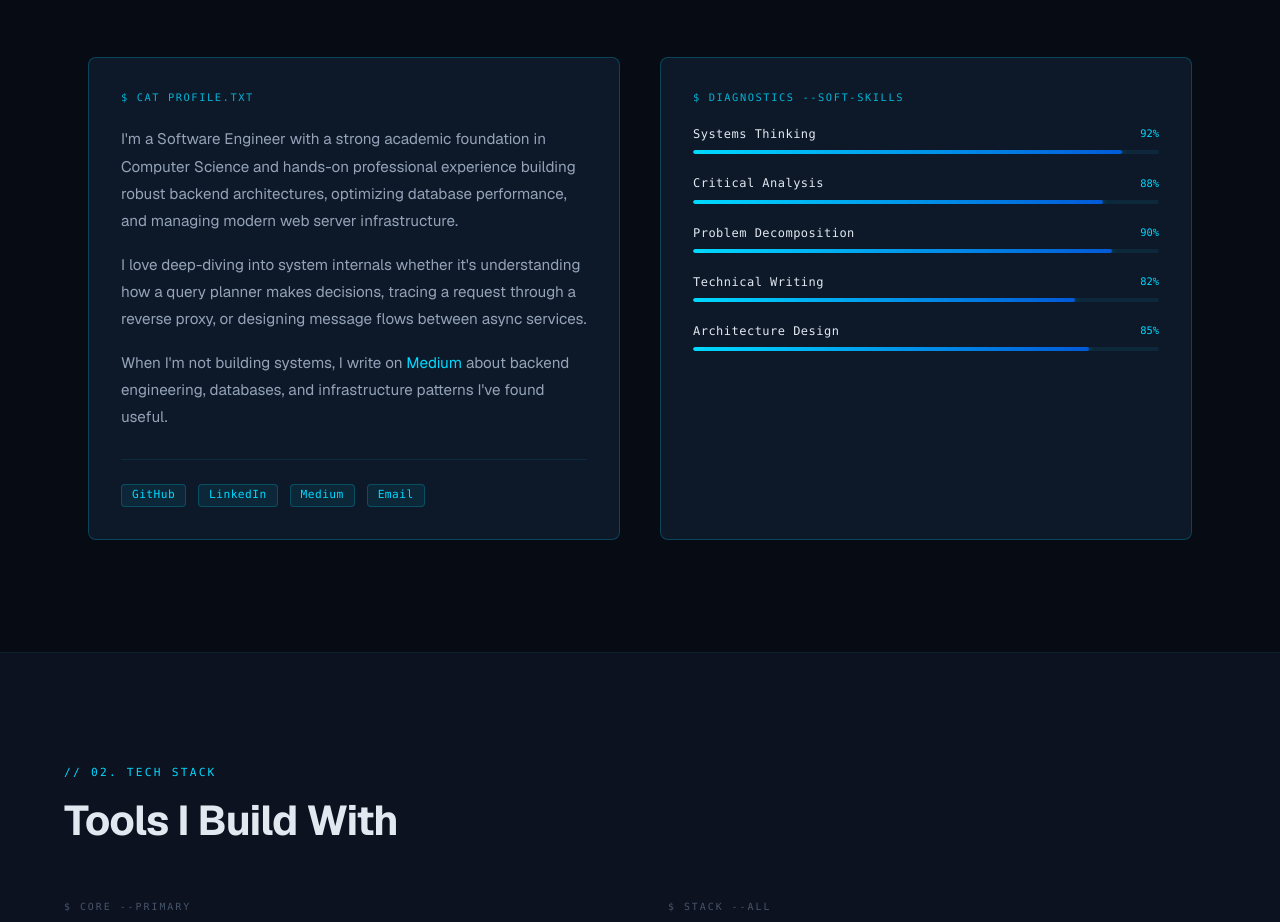
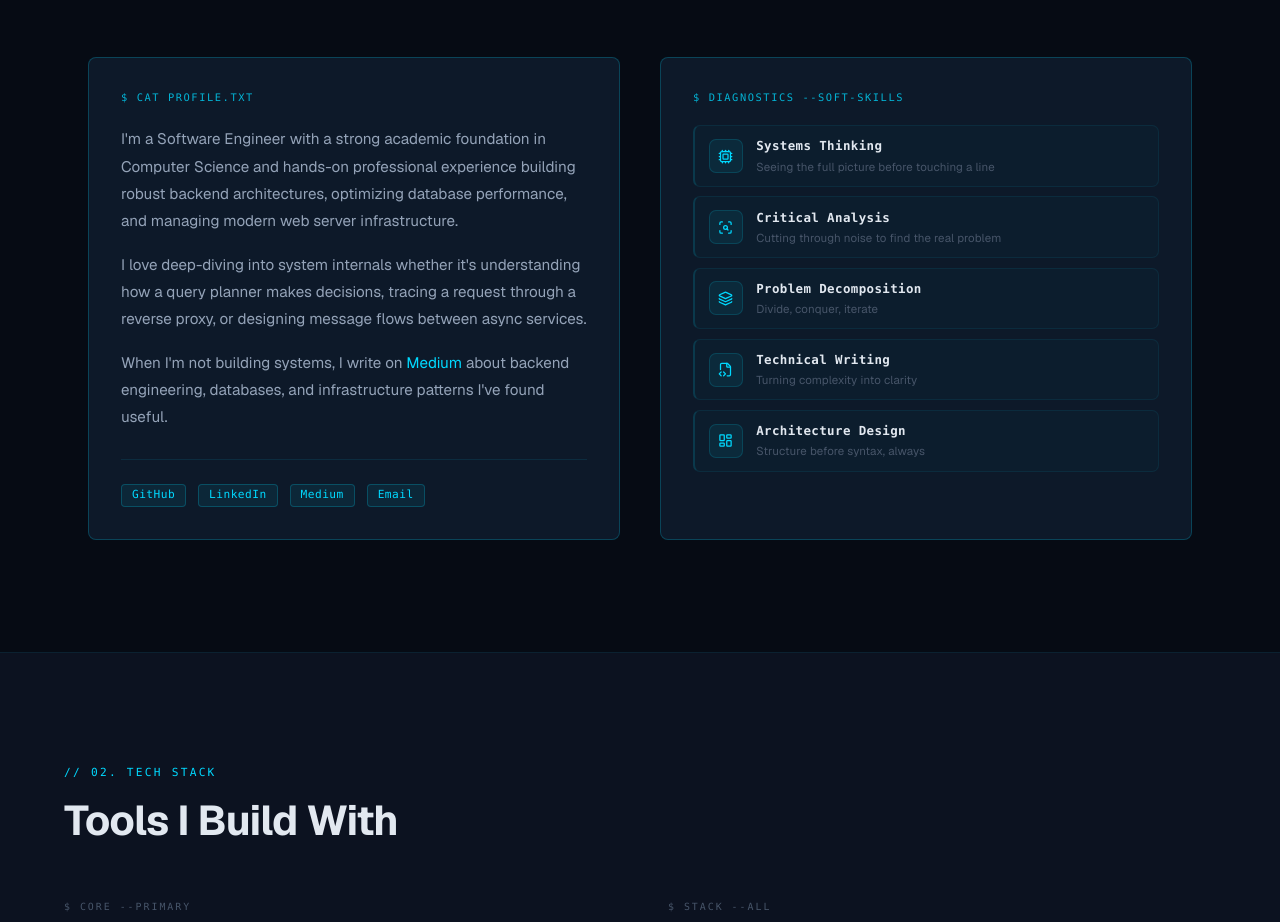
Before and after one commit to ws0x/binhakim-portfolio, a Next.js app: page / in a window 1280 px wide. Shown: the part 984-1906 px from the top of the page. Built offline with nearby package versions, Linux system fonts and the light colour scheme; no server answers.

Commit message:
style: soft skills section re-styling

```diff
--- a/src/app/globals.css
+++ b/src/app/globals.css
@@ -543,6 +543,41 @@ body {
   .manifest-panel { padding: 0.25rem 1.25rem; }
 }
 
+/* ── Soft-skill trait cards ─────────────────────────────── */
+.trait-card {
+  display: flex;
+  align-items: center;
+  gap: 0.85rem;
+  padding: 0.7rem 0.85rem;
+  border-radius: 7px;
+  border: 1px solid rgba(0, 217, 255, 0.08);
+  border-left: 2px solid rgba(0, 217, 255, 0.15);
+  background: rgba(0, 217, 255, 0.02);
+  transition: border-color 0.2s, background 0.2s;
+}
+.trait-card:hover {
+  border-color: rgba(0, 217, 255, 0.25);
+  border-left-color: var(--cyan);
+  background: rgba(0, 217, 255, 0.05);
+}
+.trait-icon-wrap {
+  display: flex;
+  align-items: center;
+  justify-content: center;
+  width: 34px;
+  height: 34px;
+  flex-shrink: 0;
+  border-radius: 7px;
+  background: rgba(0, 217, 255, 0.07);
+  border: 1px solid rgba(0, 217, 255, 0.15);
+  color: var(--cyan);
+  transition: background 0.2s, box-shadow 0.2s;
+}
+.trait-card:hover .trait-icon-wrap {
+  background: rgba(0, 217, 255, 0.12);
+  box-shadow: 0 0 12px rgba(0, 217, 255, 0.2);
+}
+
 /* ── Experience card meta (date + location) ─────────────── */
 .exp-meta {
   text-align: left;   /* left-aligned when it wraps on mobile */
--- a/src/components/About.tsx
+++ b/src/components/About.tsx
@@ -2,7 +2,36 @@
 
 import { useRef } from "react";
 import { motion, useInView, type Variants } from "framer-motion";
+import { Cpu, ScanSearch, Layers, FileCode2, LayoutDashboard } from "lucide-react";
 import skillsData from "../data/skills.json";
+
+const TRAITS = [
+  {
+    Icon: Cpu,
+    name: "Systems Thinking",
+    desc: "Seeing the full picture before touching a line",
+  },
+  {
+    Icon: ScanSearch,
+    name: "Critical Analysis",
+    desc: "Cutting through noise to find the real problem",
+  },
+  {
+    Icon: Layers,
+    name: "Problem Decomposition",
+    desc: "Divide, conquer, iterate",
+  },
+  {
+    Icon: FileCode2,
+    name: "Technical Writing",
+    desc: "Turning complexity into clarity",
+  },
+  {
+    Icon: LayoutDashboard,
+    name: "Architecture Design",
+    desc: "Structure before syntax, always",
+  },
+];
 
 const fadeUp: Variants = {
   hidden: { opacity: 0, y: 28 },
@@ -145,56 +174,35 @@ export default function About() {
             $ diagnostics --soft-skills
           </p>
 
-          <div style={{ display: "flex", flexDirection: "column", gap: "1.25rem" }}>
-            {skillsData.softSkills.map((skill, i) => (
-              <div key={skill.label}>
-                <div
-                  style={{
-                    display: "flex",
-                    justifyContent: "space-between",
-                    alignItems: "center",
-                    marginBottom: "0.45rem",
-                  }}
-                >
-                  <span
+          <div style={{ display: "flex", flexDirection: "column", gap: "0.6rem" }}>
+            {TRAITS.map((trait) => (
+              <div key={trait.name} className="trait-card">
+                <div className="trait-icon-wrap">
+                  <trait.Icon size={15} />
+                </div>
+                <div style={{ minWidth: 0 }}>
+                  <div
                     style={{
                       fontFamily: "var(--font-jet), monospace",
-                      fontSize: "0.75rem",
+                      fontSize: "0.78rem",
+                      fontWeight: 600,
                       color: "var(--text-primary)",
-                      letterSpacing: "0.04em",
+                      letterSpacing: "0.03em",
+                      marginBottom: "0.15rem",
                     }}
                   >
-                    {skill.label}
-                  </span>
-                  <span
+                    {trait.name}
+                  </div>
+                  <div
                     style={{
-                      fontFamily: "var(--font-jet), monospace",
-                      fontSize: "0.65rem",
-                      color: "var(--cyan)",
+                      fontSize: "0.72rem",
+                      color: "var(--text-dim)",
+                      letterSpacing: "0.01em",
+                      lineHeight: 1.4,
                     }}
                   >
-                    {skill.level}%
-                  </span>
-                </div>
-                <div
-                  style={{
-                    height: "4px",
-                    background: "rgba(0,217,255,0.08)",
-                    borderRadius: "2px",
-                    overflow: "hidden",
-                  }}
-                >
-                  <div
-                    className="skill-bar-fill"
-                    style={{
-                      height: "100%",
-                      width: inView ? `${skill.level}%` : "0%",
-                      background: `linear-gradient(90deg, var(--cyan), rgba(0,102,255,0.8))`,
-                      borderRadius: "2px",
-                      transition: `width 1s ease ${0.3 + i * 0.1}s`,
-                      boxShadow: "0 0 8px rgba(0,217,255,0.4)",
-                    }}
-                  />
+                    {trait.desc}
+                  </div>
                 </div>
               </div>
             ))}
```
